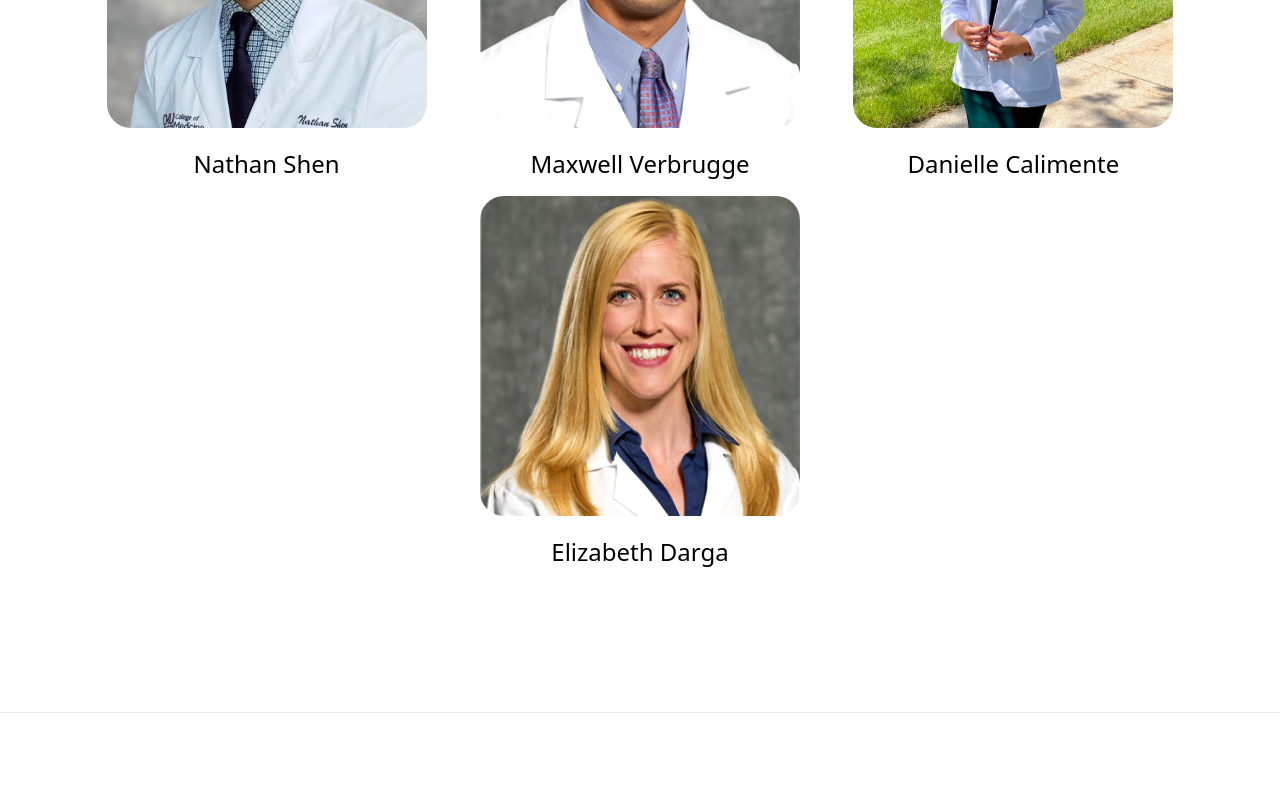
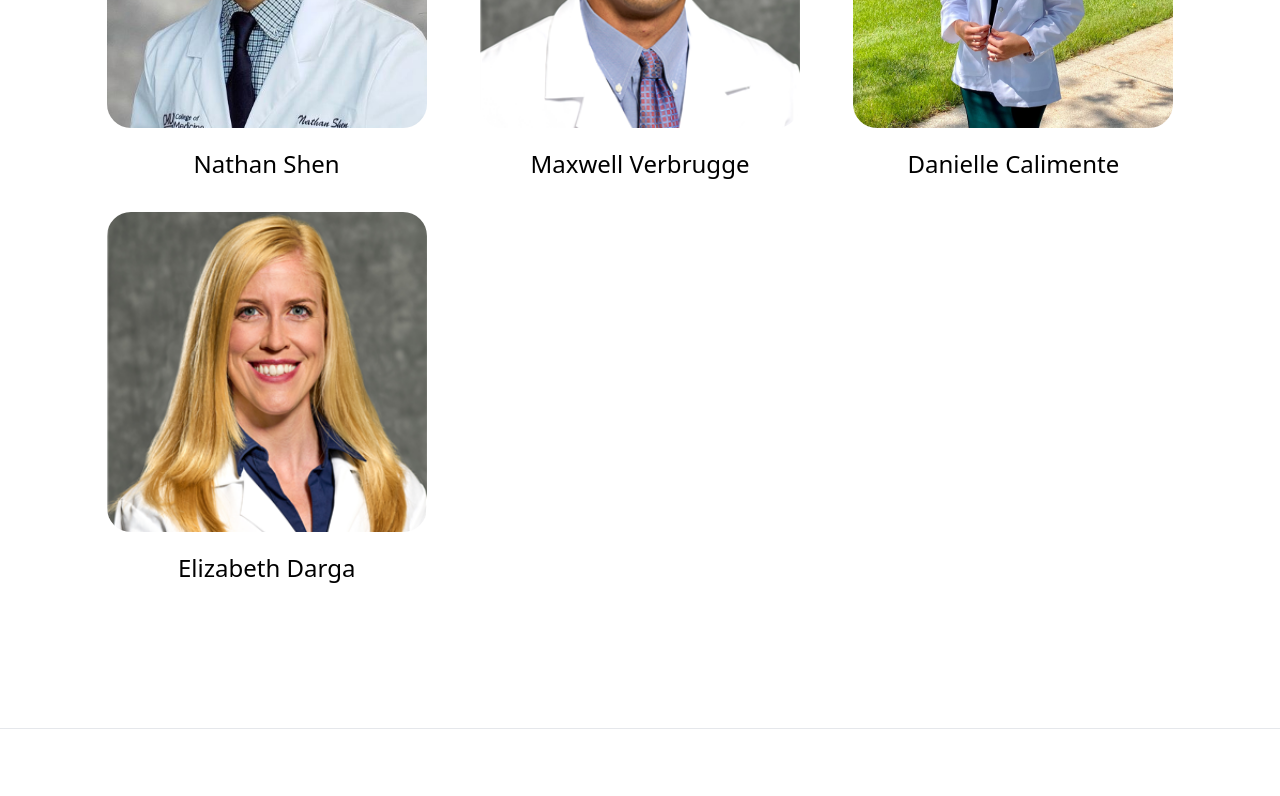
Before and after one commit to azshen23/Nutrition-Education-Initiative, a SvelteKit app: page /about in a window 1280 px wide. Shown: the part 2496-3292 px from the top of the page. Built offline with nearby package versions, Linux system fonts and the light colour scheme.

Commit message:
Update +page.svelte

```diff
--- a/src/routes/about/+page.svelte
+++ b/src/routes/about/+page.svelte
@@ -98,9 +98,11 @@
 			</div>
 		</div>
 		<div class="flex flex-row w-full pb-32">
-			<div class="flex flex-col w-full items-center pl-5 pr-5 lg:pl-20 lg:pr-20">
+			<div class="flex flex-col w-full pl-5 pr-5 lg:pl-20 lg:pr-20">
 				<h1 class="text-5xl font-bold pb-16 text-center">Meet our board of directors!</h1>
-				<div class="flex flex-col lg:flex-row w-full items-center text-center">
+				<div
+					class="grid grid-cols-1 md:grid-cols-2 xl:grid-cols-3 gap-y-4 lg:flex-row w-full items-center text-center"
+				>
 					<div class="flex-1 flex-col">
 						<div class="flex items-center justify-center pb-5">
 							<img src={President} alt="President" class="w-80 h-80 rounded-3xl" />
@@ -122,8 +124,6 @@
 						<h1 class="text-2xl text-center pb-4">Danielle Calimente</h1>
 						<!-- <h1 class="text-xl text-center pb-8">Secretary</h1> -->
 					</div>
-				</div>
-				<div class="flex flex-col lg:flex-row w-full items-center text-center">
 					<div class="flex-1 flex-col">
 						<div class="flex items-center justify-center pb-5">
 							<img src={Treasurer} alt="Treasurer" class="w-80 h-80 rounded-3xl" />
```
